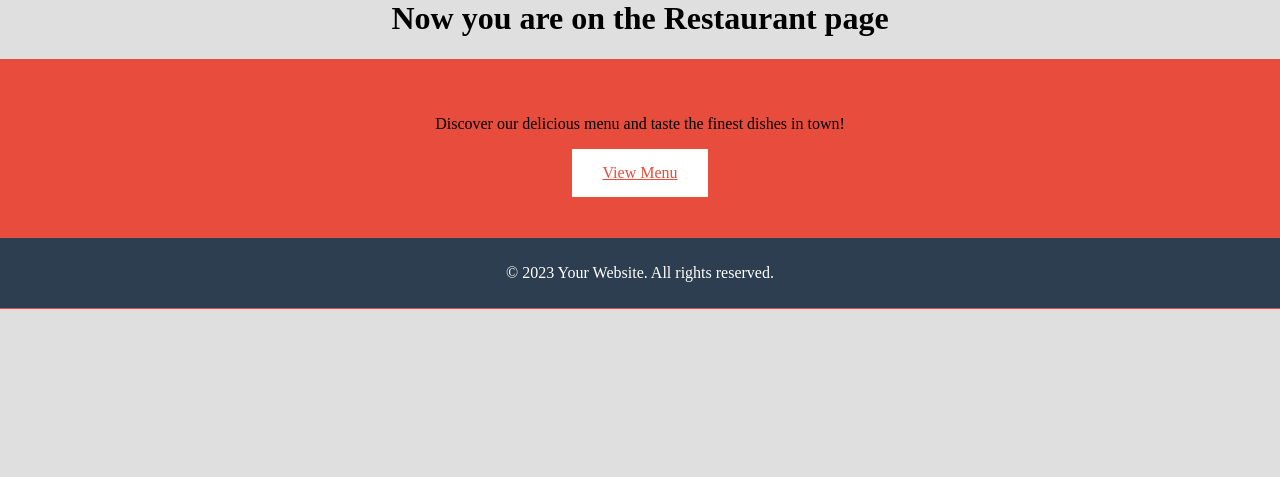
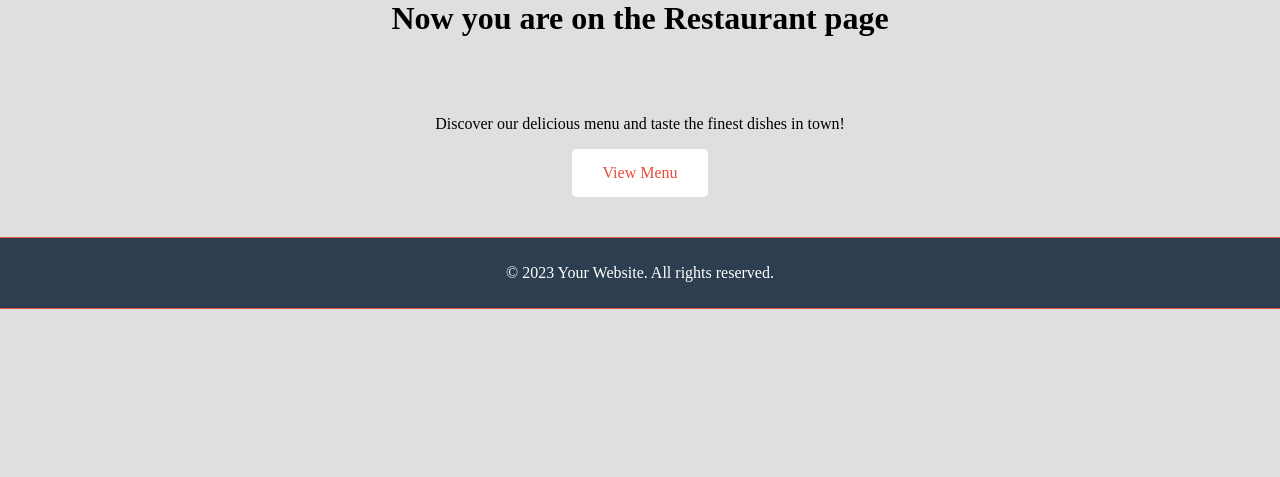
Before and after one commit to 2001sukh/Semester-Project-Milestone-2, a PHP site: page /restaurants.php in a window 1280 px wide. Shown: the part 93-570 px from the top of the page. Run offline with PHP 8.4, Linux system fonts and the light colour scheme.

Commit message:
Remove text decoration and apply border radius

```diff
--- a/style.css
+++ b/style.css
@@ -203,8 +203,6 @@ footer {
 /* Add this CSS at the end of your existing stylesheet */
 
 .cta-section {
-    background-color: #e74c3c; /* Use your preferred color */
-    text-align: center;
     padding: 40px 0;
 }
 
@@ -213,4 +211,7 @@ footer {
     padding: 15px 30px;
     background-color: white;
     color: #e74c3c;
+    text-decoration: none;
+    border-radius: 5px;
+
 }
```
